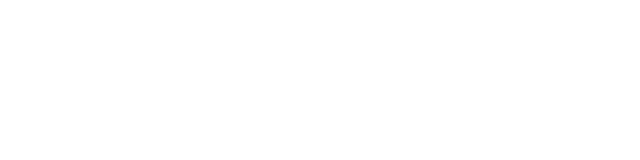
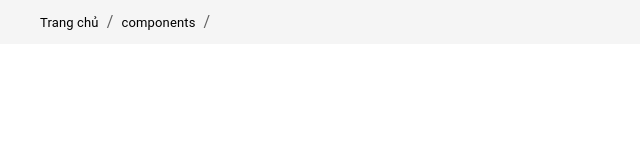
Before and after one commit to TuongLL/outerity_clone, a Next.js app: page /components/Breadcrumb in a window 1280 px wide. Shown: the top 160 px of the page, without its empty margins (0-640 px from the left). Built offline with nearby package versions, Linux system fonts and the light colour scheme.

Commit message:
feat: Implement breadcrumb component

```diff
--- a/src/pages/collections/[productCatalog].jsx
+++ b/src/pages/collections/[productCatalog].jsx
@@ -5,5 +5,6 @@
 export default function productCatalog() {
     const router = useRouter()
     const productCatalogType = router.query.productCatalog
-    return <Layout />
+    console.log(productCatalogType)
+    return <Layout productCatalogType={productCatalogType}/>
 }
--- a/src/pages/components/Breadcrumb.jsx
+++ b/src/pages/components/Breadcrumb.jsx
@@ -1,8 +1,67 @@
-import React from "react";
+import { Box, Breadcrumbs, Typography } from "@mui/material";
+import Link from "next/link";
+import { useRouter } from "next/router";
+import React, { useEffect, useState } from "react";
 
-function Breadcrumb() {
+function Breadcrumb({ productCatalogType }) {
+  const router = useRouter();
+  const [pathName, setPathName] = useState([]);
+  useEffect(() => {
+    const paths = router.asPath.split("/");
+    setPathName(paths.slice(1, paths.length - 1));
+  }, []);
   return (
-    <></>
+    <Box
+      sx={{
+        width: "100%",
+        backgroundColor: "#f5f5f5",
+      }}
+    >
+      <Box
+        sx={{
+          padding: "10px 40px",
+        }}
+      >
+        <Breadcrumbs aria-label="breadcrumb">
+          <Link
+            underline="hover"
+            color="inherit"
+            href="/"
+            style={{
+              textDecoration: "none",
+              fontSize: "13px",
+              color: "black",
+            }}
+          >
+            Trang chủ
+          </Link>
+          {pathName.map((path) => (
+            <Link
+              underline="hover"
+              color="inherit"
+              href="/material-ui/getting-started/installation/"
+              style={{
+                textDecoration: "none",
+                fontSize: "13px",
+                color: "black",
+              }}
+            >
+              {path}
+            </Link>
+          ))}
+
+          <Typography
+            sx={{
+              color: "#777",
+              fontSize: "13px",
+              textTransform: "uppercase",
+            }}
+          >
+            {productCatalogType}
+          </Typography>
+        </Breadcrumbs>
+      </Box>
+    </Box>
   );
 }
 
--- a/src/pages/components/Layout.jsx
+++ b/src/pages/components/Layout.jsx
@@ -4,11 +4,11 @@
 import { Box } from '@mui/material'
 import Content from './Content'
 
-function Layout() {
+function Layout({productCatalogType}) {
   return (
-    <Box>
+    <Box >
         <Header />
-        <Breadcrumb />
+        <Breadcrumb productCatalogType={productCatalogType}/>
         <Content />
     </Box>
   )
```
